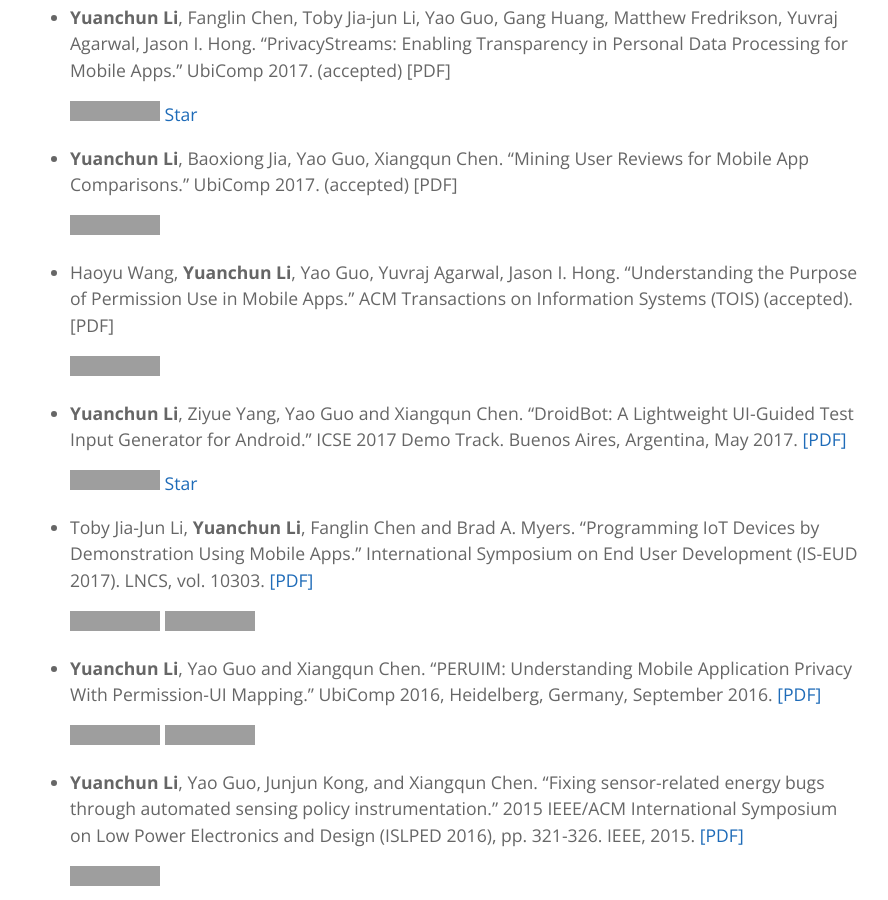
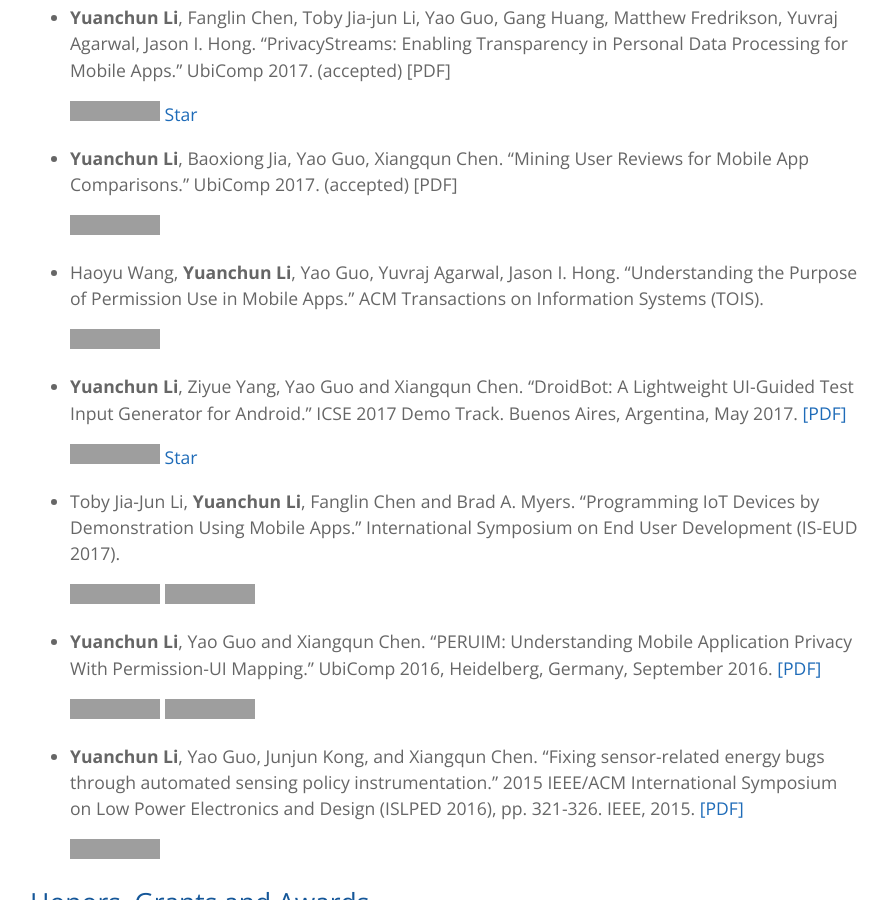
Before and after one commit to yuanchun-li/yuanchun-li.github.io, a Jekyll site: the page built from index.md, in a window 1280 px wide and 900 px high, scrolled down 567 px, cut to the strip 0-900 px from the top of the window. Shown: the whole strip, without its empty margins (194-1082 px from the left). Built offline with Jekyll 4.4.1, drawn with Linux system fonts in a browser that asks for light colours; grey boxes are pictures that could not be loaded.

Commit message:
slight change

```diff
--- a/index.md
+++ b/index.md
@@ -37,7 +37,7 @@ My research interests lie in the fields of mobile computing, security and privac
 
     [![UbiComp2017](https://img.shields.io/badge/UbiComp-2017-brightgreen.svg)](http://ubicomp.org/ubicomp2017/)
 
-- Haoyu Wang, **Yuanchun Li**, Yao Guo, Yuvraj Agarwal, Jason I. Hong. "Understanding the Purpose of Permission Use in Mobile Apps." ACM Transactions on Information Systems (TOIS) (accepted). [PDF]
+- Haoyu Wang, **Yuanchun Li**, Yao Guo, Yuvraj Agarwal, Jason I. Hong. "Understanding the Purpose of Permission Use in Mobile Apps." ACM Transactions on Information Systems (TOIS).
 
     [![TOIS2017](https://img.shields.io/badge/TOIS-2017-brightgreen.svg)](http://tois.acm.org/)
 
@@ -45,7 +45,7 @@ My research interests lie in the fields of mobile computing, security and privac
 
     [![ICSE-C2017](https://img.shields.io/badge/ICSE--C-2017-brightgreen.svg)](http://icse2017.gatech.edu/) <a class="github-button" href="https://github.com/honeynet/droidbot" data-show-count="true" aria-label="Star honeynet/droidbot on GitHub">Star</a>
 
-- Toby Jia-Jun Li, **Yuanchun Li**, Fanglin Chen and Brad A. Myers. "Programming IoT Devices by Demonstration Using Mobile Apps." International Symposium on End User Development (IS-EUD 2017). LNCS, vol. 10303. [[PDF]](http://toby.li/wp-content/uploads/2017/01/TobyLi-CHI2017-Sugilite.pdf)
+- Toby Jia-Jun Li, **Yuanchun Li**, Fanglin Chen and Brad A. Myers. "Programming IoT Devices by Demonstration Using Mobile Apps." International Symposium on End User Development (IS-EUD 2017).
 
     [![IS-EUD2017](https://img.shields.io/badge/IS--EUD-2017-brightgreen.svg)](http://iseud2017.tue.nl/) [![Best Paper Award](https://img.shields.io/badge/Award-Best%20Paper-orange.svg)]()
 
```
